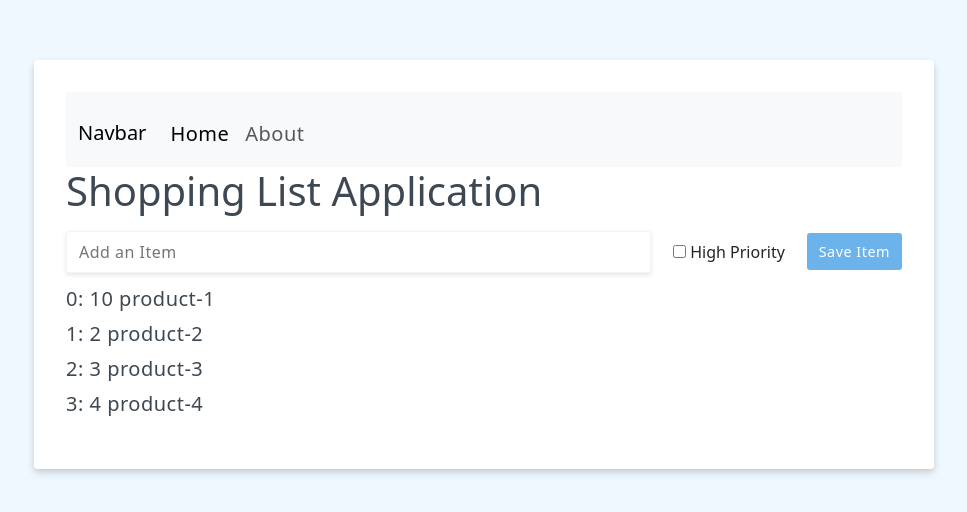
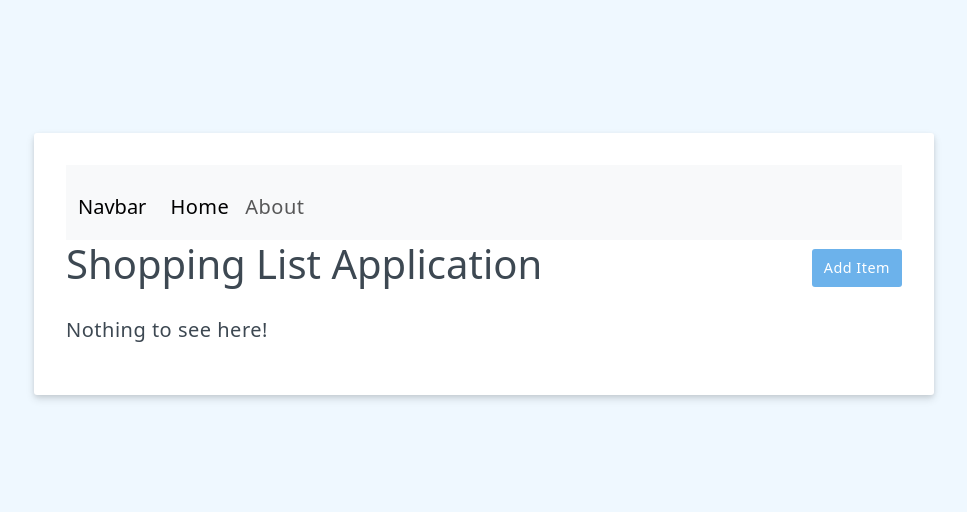
Before and after one commit to huy19712011/vue3-sum25-basics, a Vue app: page / in a window 1280 px wide. Shown: the part 136-648 px from the top of the page, without its empty margins (156-1123 px from the left). Built offline with nearby package versions, Linux system fonts and the light colour scheme.

Commit message:
V7: Conditionals

```diff
--- a/src/App.vue
+++ b/src/App.vue
@@ -5,10 +5,10 @@
 const header = ref("Shopping List Application");
 
 const items = ref([
-  { id: 1, label: "10 product-1" },
-  { id: 2, label: "2 product-2" },
-  { id: 3, label: "3 product-3" },
-  { id: 4, label: "4 product-4" },
+  // { id: 1, label: "10 product-1" },
+  // { id: 2, label: "2 product-2" },
+  // { id: 3, label: "3 product-3" },
+  // { id: 4, label: "4 product-4" },
 ]);
 
 const newItem = ref("");
@@ -17,6 +17,13 @@
 
 const saveItem = () => {
   items.value.push({ id: items.value.length + 1, label: newItem.value });
+  newItem.value = "";
+};
+
+const editing = ref(false);
+
+const doEdit = (e) => {
+  editing.value = e;
   newItem.value = "";
 };
 </script>
@@ -40,8 +47,12 @@
     </nav>
   </header>
 
-  <h1>{{ header }}</h1>
-  <form class="add-item-form" v-on:submit.prevent="saveItem">
+  <div class="header">
+    <h1>{{ header }}</h1>
+    <button v-if="editing" class="btn" @click="doEdit(false)">Cancel</button>
+    <button v-else class="btn btn-primary" @click="doEdit(true)">Add Item</button>
+  </div>
+  <form class="add-item-form" v-if="editing" v-on:submit.prevent="saveItem">
     <input v-model.trim="newItem" type="text" placeholder="Add an Item" />
     <!-- {{ newItem }} -->
 
@@ -55,6 +66,7 @@
     <!-- <li v-for="{ id, label } in items" v-bind:key="id">{{ label }}</li> -->
     <li v-for="({ id, label }, index) in items" v-bind:key="id">{{ index }}: {{ label }}</li>
   </ul>
+  <p v-if="!items.length">Nothing to see here!</p>
 
   <!-- <RouterView /> -->
 </template>
```
